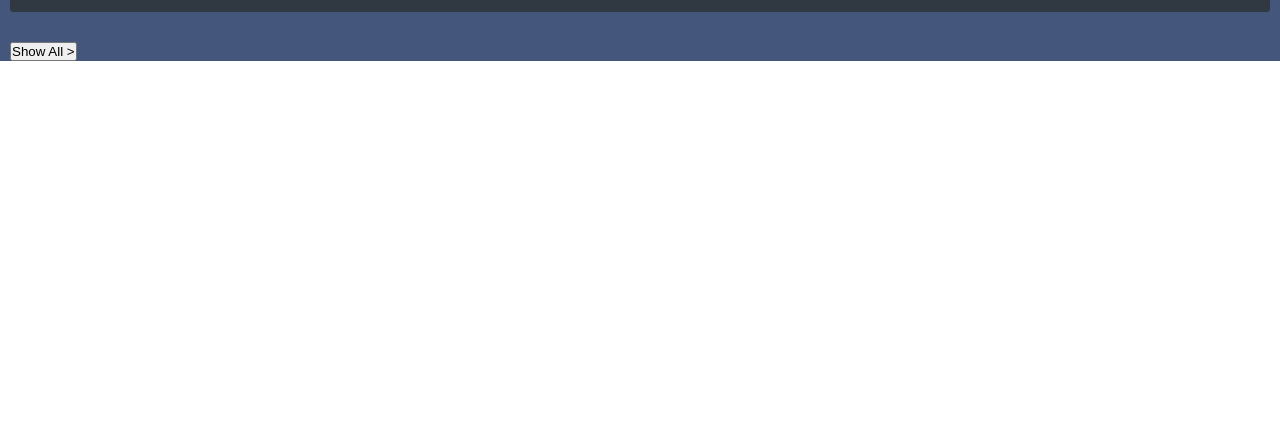
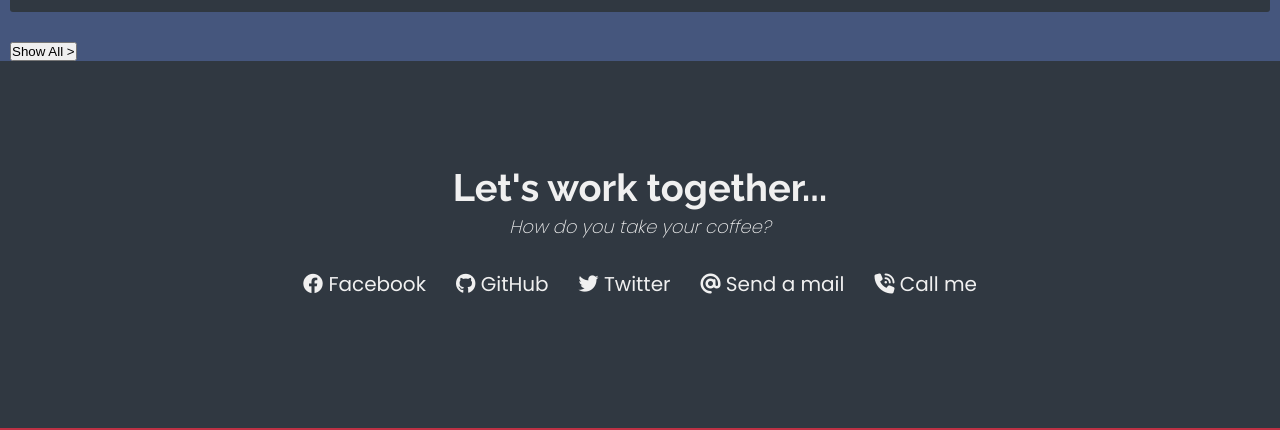
Before and after one commit to ShamilUmaev/Portfolio-FreeCodeCamp, a plain HTML site: page index.html in a window 1280 px wide. Shown: the part 7151-7581 px from the top of the page. Before the commit the page ends 7212 px from the top, so only its background shows below. Drawn offline with Linux system fonts and the light colour scheme.

Commit message:
Create contact section

```diff
--- a/index.html
+++ b/index.html
@@ -5,6 +5,7 @@
   <meta http-equiv="X-UA-Compatible" content="IE=edge">
   <meta name="viewport" content="width=device-width, initial-scale=1.0">
   <link rel="stylesheet" href="styles.css">
+  <link rel="stylesheet" href="https://cdnjs.cloudflare.com/ajax/libs/font-awesome/6.4.0/css/all.min.css" integrity="sha512-iecdLmaskl7CVkqkXNQ/ZH/XLlvWZOJyj7Yy7tcenmpD1ypASozpmT/E0iPtmFIB46ZmdtAc9eNBvH0H/ZpiBw==" crossorigin="anonymous" referrerpolicy="no-referrer" />
   <title>Portfolio</title>
 </head>
 <body>
@@ -83,5 +84,27 @@
     </div>
   </section>
 
+  <section id="contact">
+    <h2 class="contact-section-header">Let's work together...</h2>
+    <p>How do you take your coffee?</p>
+    <div class="contact-links">
+      <div class="contact-link">
+        <i class="fa-brands fa-facebook"></i> <a href="#">Facebook</a>
+      </div>
+      <div class="contact-link">
+        <i class="fa-brands fa-github"></i> <a href="#">GitHub</a>
+      </div>
+      <div class="contact-link">
+        <i class="fa-brands fa-twitter"></i> <a href="#">Twitter</a>
+      </div>
+      <div class="contact-link">
+        <i class="fa-solid fa-at"></i> <a href="#">Send a mail</a>
+      </div>
+      <div class="contact-link">
+        <i class="fa-solid fa-phone-volume"></i> <a href="#">Call me</a>
+      </div>
+    </div>
+  </section>
+
 </body>
 </html>
--- a/styles.css
+++ b/styles.css
@@ -137,3 +137,40 @@ ul {
 .project-footer p {
   font-size: 1.8rem;
 }
+
+#contact {
+  background-color: #303841;
+  padding: 10rem 2rem;
+  text-align: center;
+  border-bottom: 2px solid #be3144;;
+}
+
+.contact-section-header {
+  font-size: 3.8rem;
+}
+
+#contact p {
+  font-size: 1.8rem;
+  font-weight: 200;
+  font-style: italic;
+}
+
+.contact-links {
+  width: 80%;
+  margin: 2rem auto;
+  font-size: 2rem;
+  display: flex;
+  flex-wrap: wrap;
+  justify-content: center;
+}
+
+.contact-link {
+  margin: 1rem 1.5rem;
+  transform: translate(0, 0);
+  transition: transform .3s ease-in-out;
+}
+
+.contact-link:hover {
+  transform: translate(0, 6px);
+  transition: transform .3s ease-in-out;
+}
```
